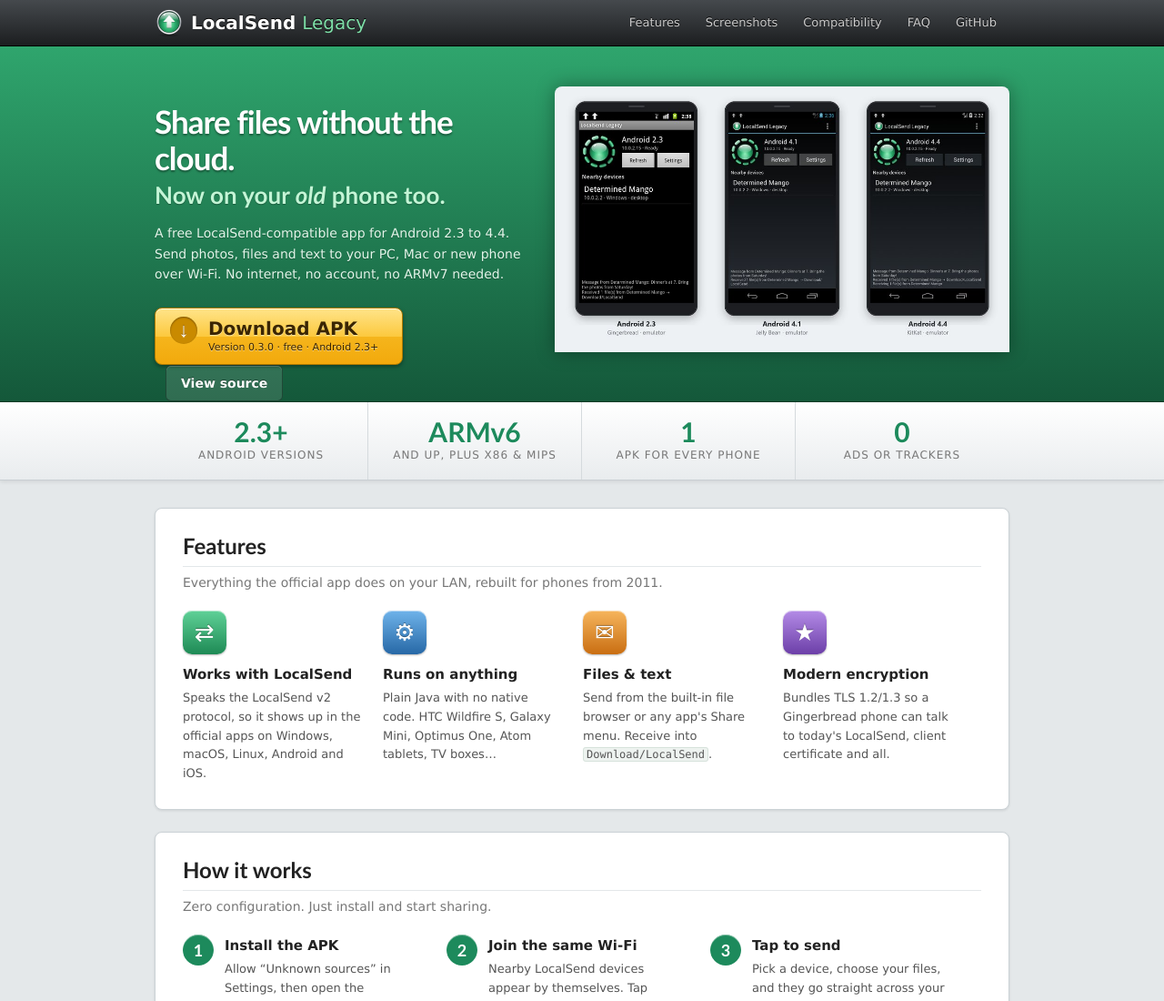
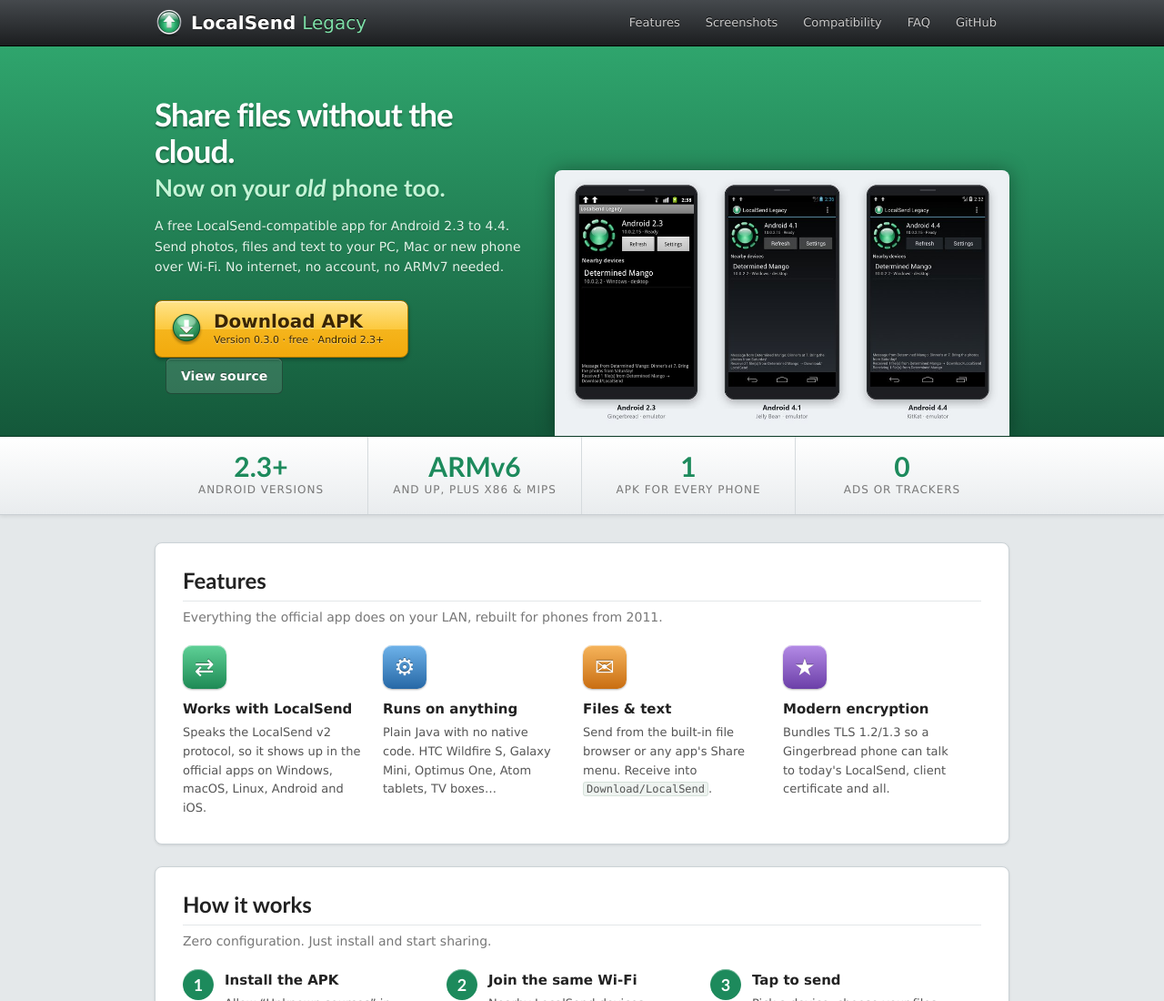
Before and after one commit to mdukasa/localsend-legacy-site, a plain HTML site: page index.html in a window 1280 px wide. Shown: the top 1100 px of the page at 91% size. Drawn offline with Linux system fonts and the light colour scheme.

Commit message:
More room under the download button, glossy download icon
Co-Authored-By: Claude Opus 5.5 <noreply@anthropic.com>

```diff
--- a/style.css
+++ b/style.css
@@ -48,7 +48,7 @@ code { font: 12px Consolas, "Droid Sans Mono", monospace; background: #eef3f0; b
   padding: 44px 0 0;
   overflow: hidden;
 }
-#hero-text { float: left; width: 410px; padding-top: 18px; }
+#hero-text { float: left; width: 410px; padding: 10px 0 46px; }
 #hero h1 {
   font: bold 35px/1.15 "Trebuchet MS", "Lucida Grande", "Droid Sans", sans-serif;
   letter-spacing: -1px; text-shadow: 0 2px 2px rgba(0,0,0,.35);
@@ -58,7 +58,7 @@ code { font: 12px Consolas, "Droid Sans Mono", monospace; background: #eef3f0; b
   text-shadow: 0 1px 1px rgba(0,0,0,.3); margin: 4px 0 14px;
 }
 #hero .intro { color: #e3f6ea; margin-bottom: 26px; text-shadow: 0 1px 0 rgba(0,0,0,.25); }
-#hero-shot { float: right; width: 500px; padding-bottom: 0; }
+#hero-shot { position: absolute; right: 0; bottom: 0; width: 500px; }
 #hero-shot img {
   width: 500px; height: auto; display: block;
   -webkit-border-radius: 8px 8px 0 0; border-radius: 8px 8px 0 0;
@@ -67,7 +67,7 @@ code { font: 12px Consolas, "Droid Sans Mono", monospace; background: #eef3f0; b
 
 /* glossy download button */
 .btn-download {
-  display: inline-block; vertical-align: middle; padding: 10px 26px 9px 58px; position: relative;
+  display: inline-block; vertical-align: middle; padding: 10px 26px 9px 64px; position: relative;
   color: #3a2500; text-decoration: none; text-shadow: 0 1px 0 rgba(255,255,255,.5);
   background: #f7c23a;
   background: -webkit-gradient(linear, 0 0, 0 100%, from(#ffe48a), color-stop(.5, #fcc93f), color-stop(.51, #f5b51c), to(#f2a90c));
@@ -78,10 +78,9 @@ code { font: 12px Consolas, "Droid Sans Mono", monospace; background: #eef3f0; b
   box-shadow: inset 0 1px 0 rgba(255,255,255,.7), 0 2px 4px rgba(0,0,0,.35);
 }
 .btn-download:before {
-  content: "\2193"; position: absolute; left: 16px; top: 9px; width: 30px; height: 30px;
-  font: bold 22px/30px Arial, sans-serif; text-align: center; color: #fff; text-shadow: 0 -1px 0 #8a5a00;
-  background: #c98a00; -webkit-border-radius: 15px; border-radius: 15px;
-  -webkit-box-shadow: inset 0 1px 2px rgba(0,0,0,.4); box-shadow: inset 0 1px 2px rgba(0,0,0,.4);
+  content: ""; position: absolute; left: 16px; top: 50%; margin-top: -19px; width: 36px; height: 36px;
+  background: url(img/download.png) no-repeat 0 0;
+  -webkit-background-size: 36px 36px; background-size: 36px 36px;
 }
 .btn-download:hover { color: #3a2500; background: #ffd35a; background: linear-gradient(#fff0b0, #ffd45a 50%, #f9c030 51%, #f5b31c); }
 .btn-download:active { -webkit-box-shadow: inset 0 2px 4px rgba(0,0,0,.3); box-shadow: inset 0 2px 4px rgba(0,0,0,.3); }
@@ -200,7 +199,7 @@ dd { color: #555; }
 /* phones (the Wildfire S is 320x480) */
 @media screen and (max-width: 960px) {
   .wrap { width: auto; padding: 0 16px; }
-  #hero-text, #hero-shot { float: none; width: auto; }
+  #hero-text, #hero-shot { float: none; position: static; width: auto; }
   #hero-text { padding: 0 0 30px; }
   #hero-shot img { width: 100%; }
   .stat { width: 50%; border-right: 0; }
```
Also changed, not shown: img/download.png (added).
